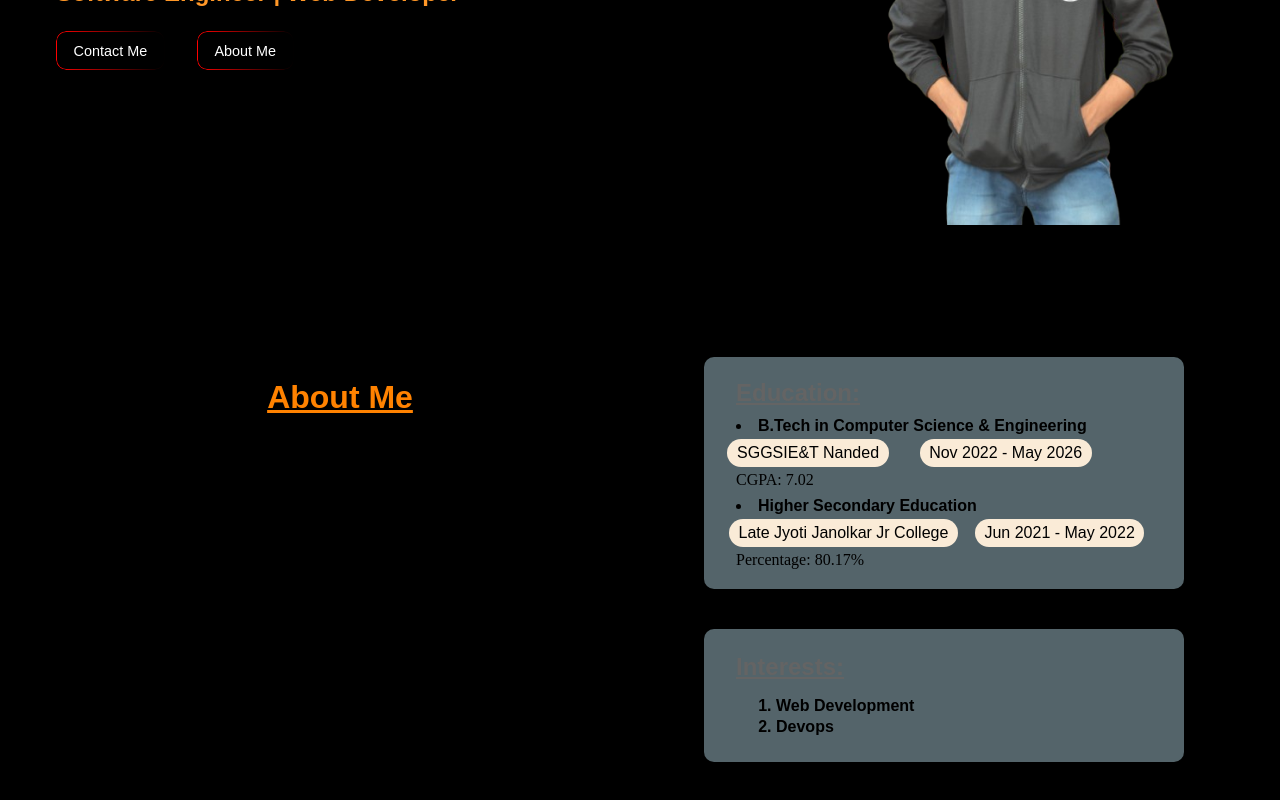
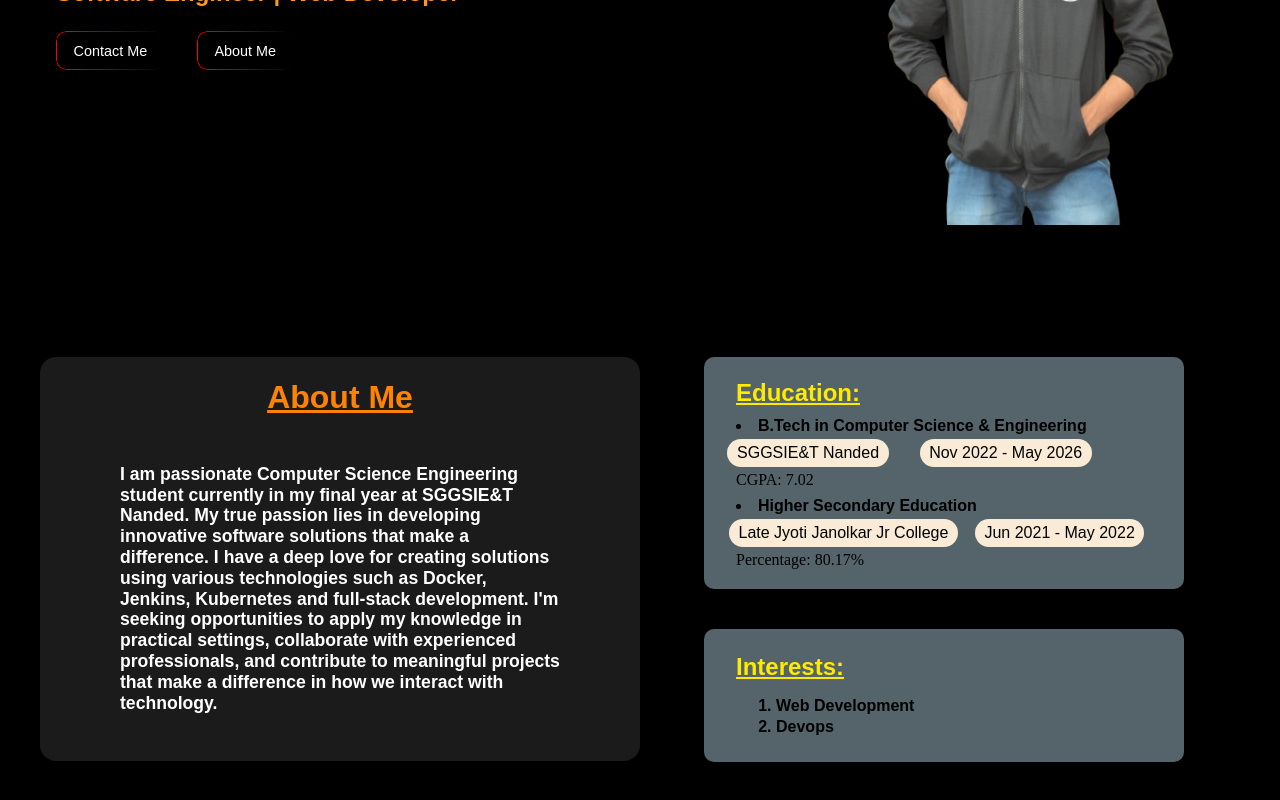
Before and after one commit to AnkushUjawane/AnkushUjawane.github.io, a React (Vite) app: page / in a window 1280 px wide. Shown: the part 360-1160 px from the top of the page. Built offline with nearby package versions, Linux system fonts and the light colour scheme.

Commit message:
some changes in about us pages

```diff
--- a/src/components/AboutUs/about.css
+++ b/src/components/AboutUs/about.css
@@ -6,7 +6,7 @@
 
 .about-container{
     border-radius: 1rem;
-    box-shadow: rgba(0, 0, 0, 0.4) 0px 2px 4px, rgba(0, 0, 0, 0.3) 0px 7px 13px -3px, rgba(0, 0, 0, 0.2) 0px -3px 0px inset;
+    background-color: rgba(167, 167, 167, 0.16);
     backdrop-filter: blur(3px);
     -webkit-backdrop-filter: blur(3px);
     width: 50%;
@@ -28,9 +28,9 @@
     margin: 2rem 2rem;
     padding: 1rem 3rem;
     border-radius: 10px;
+    color: rgb(255, 255, 255);
 }
 .side-container{
-    /* border: 2px solid black; */
     display: flex;
     flex-direction: column;
     gap: 2.5rem;
@@ -48,7 +48,7 @@
     text-decoration: underline;
     font-family: Arial, Helvetica, sans-serif;
     font-weight: 700;
-    color: rgb(100, 100, 100);
+    color: rgb(255, 234, 0);
 }
 .btech, .hsc{
     line-height: 0.6rem;
```
